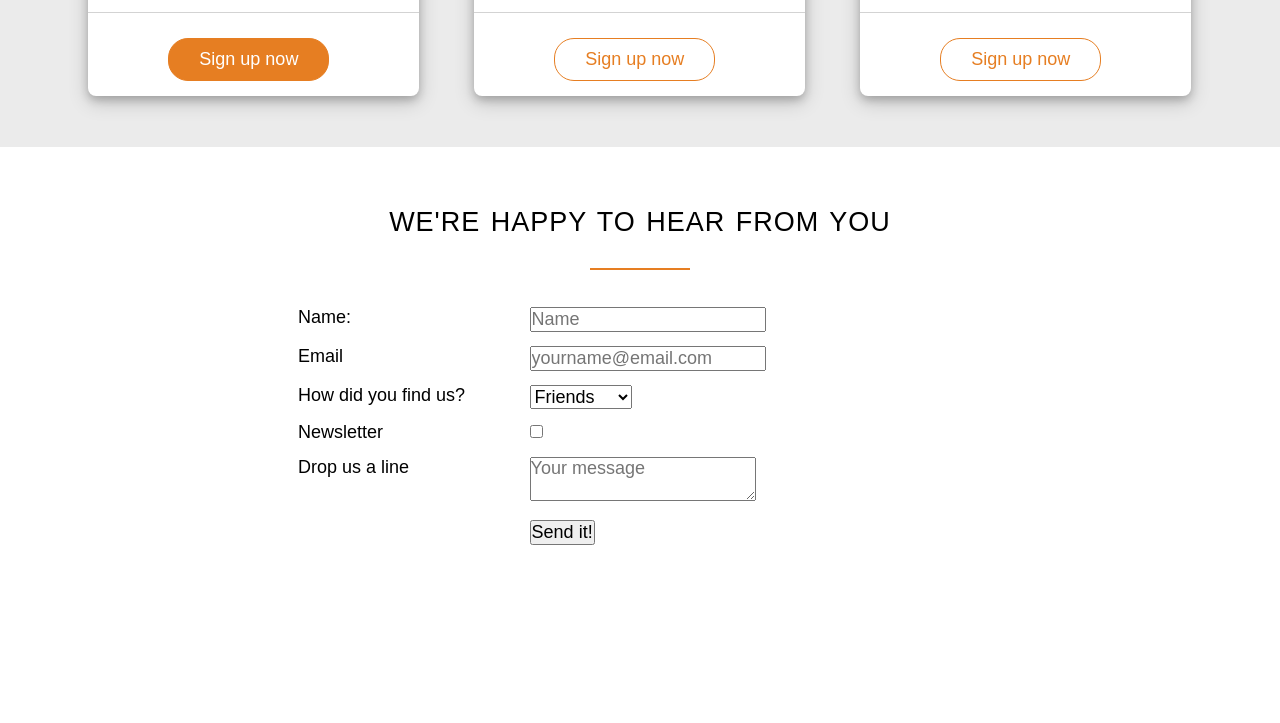
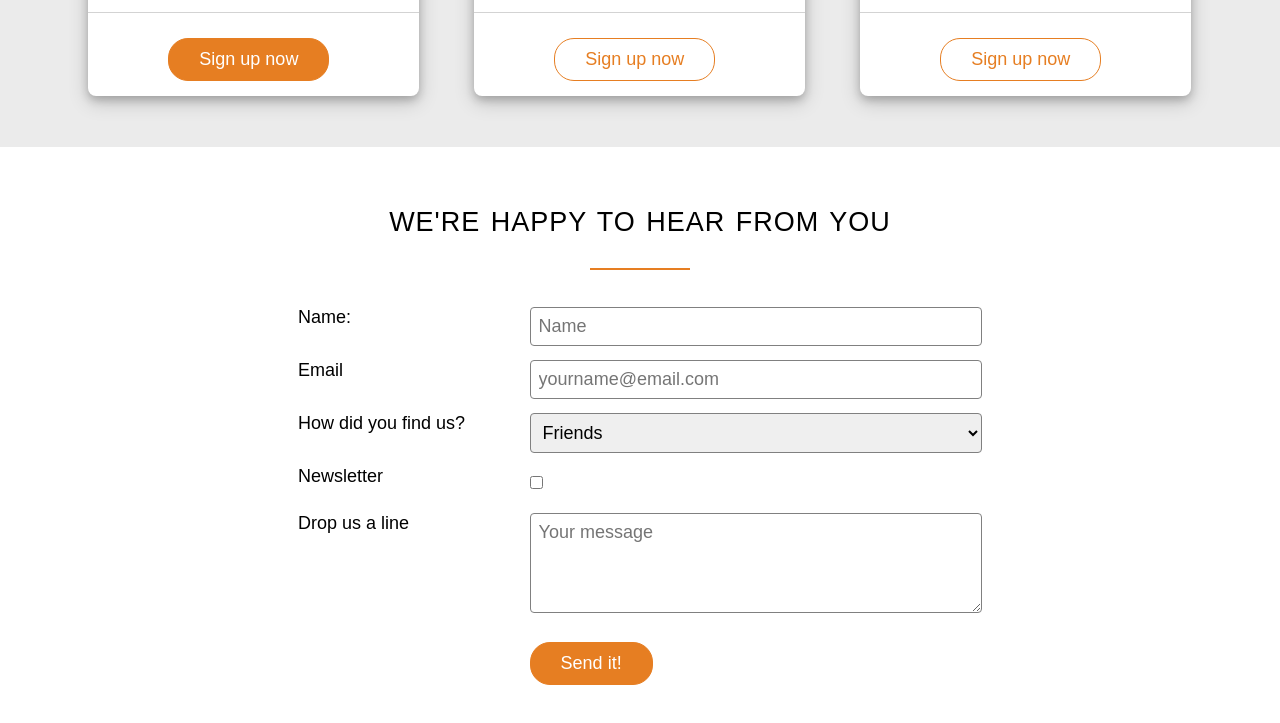
Before and after one commit to MadeiraAlexandre/OmniFood, a plain HTML site: page src/index.html in a window 1280 px wide. Shown: the part 4114-4837 px from the top of the page. Before the commit the page ends 4705 px from the top, so only its background shows below. Drawn offline with Linux system fonts and the light colour scheme; files whose address does not match are found by name.

Commit message:
Feedback section done. ✅

```diff
--- a/src/resources/css/main.css
+++ b/src/resources/css/main.css
@@ -78,7 +78,8 @@ h3{
     margin-top: 10%;
 }
 .btn:link,
-.btn:visited {
+.btn:visited,
+input[type=submit] {
     display: inline-block;
     padding: 10px 30px;
     font-weight: 300;
@@ -90,11 +91,14 @@ h3{
     transition: background-color 0.2s, border 0.2s, color 0.2s;
 }
 .btn:hover,
-.btn:active {
+.btn:active,
+input[type=submit]:hover
+input[type=submit]:active {
     background-color: #b05d14;
 }
 .btn-full:link,
-.btn-full:visited {
+.btn-full:visited,
+input[type=submit] {
     background-color: #e67e22;
     border: 1px solid #e67e22;
 }
@@ -124,3 +128,4 @@ h3{
     vertical-align: middle;
     margin-top: -2px;
 }
+*:focus {outline: none;}
--- a/src/resources/css/section-form.css
+++ b/src/resources/css/section-form.css
@@ -1,4 +1,19 @@
 .contact-form{
     width: 60%;
-    margin-left: 20%;
+    margin: 0 auto;
 }
+input[type=text],
+input[type=email],
+select,
+textarea{
+    width: 100%;
+    padding: 8px;
+    border-radius: 4px;
+    border: 1px solid gray;
+}
+textarea{
+    height: 100px;
+}
+input[type=checkbox]{
+    margin: 10px 5px 10px 0;
+}
```
